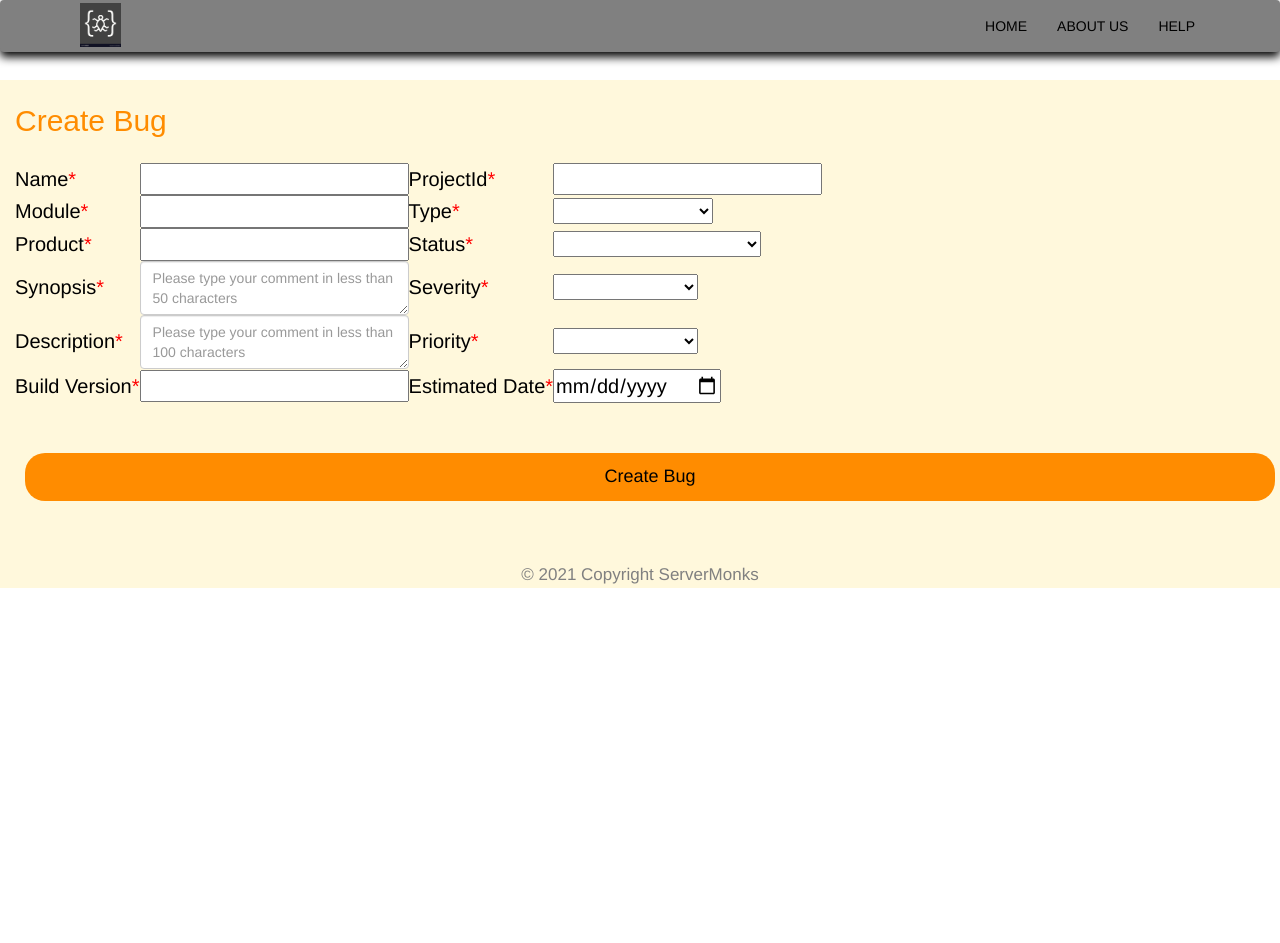
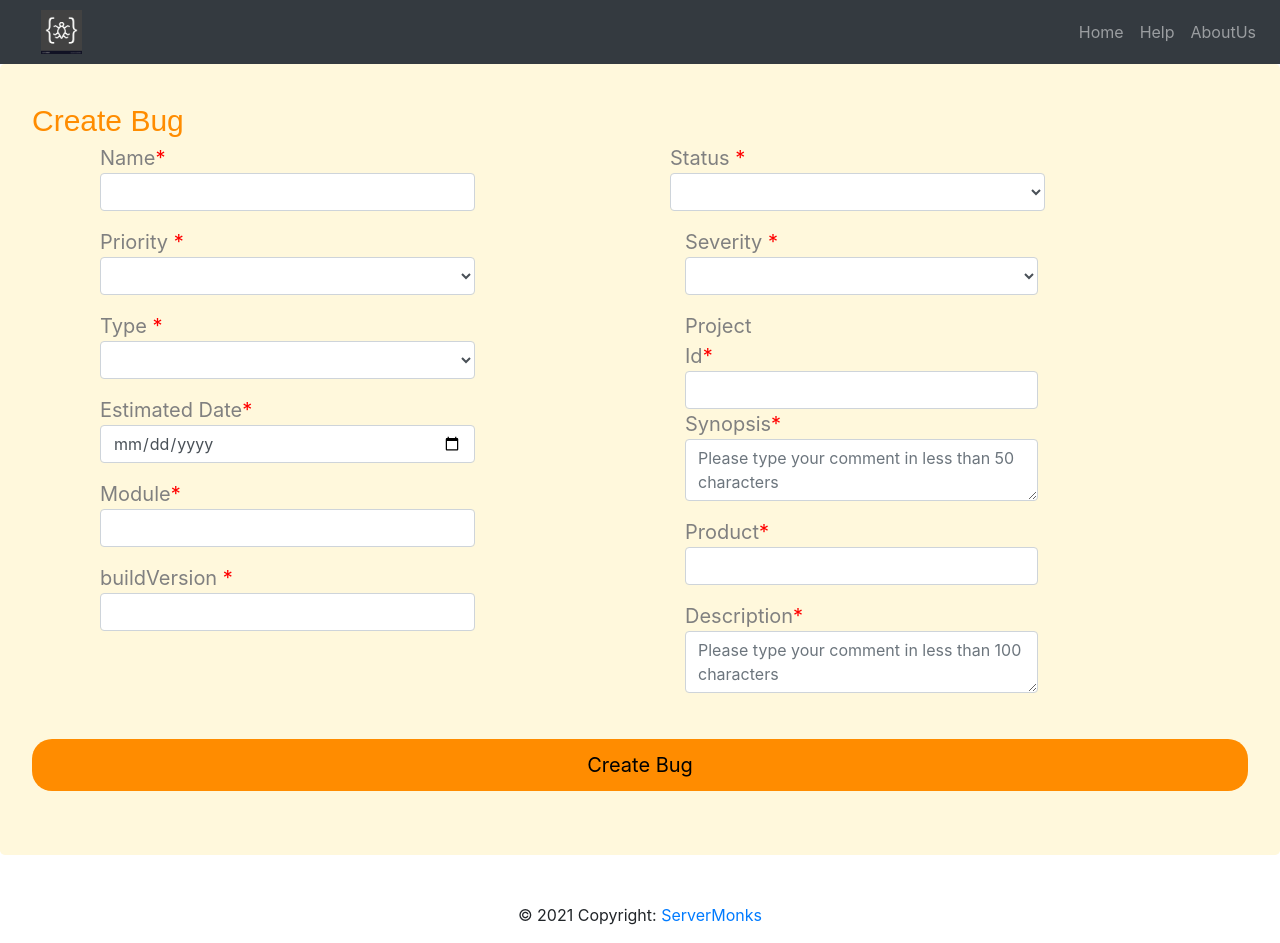
Before and after one commit to IBM-Training1/Angular-BTSComplete, an Angular app: page / in a window 1280 px wide. Before the commit the page ends 800 px from the top, so only its background shows below. Built offline with nearby package versions, Linux system fonts and the light colour scheme.

Commit message:
Changes in UI

```diff
--- a/package.json
+++ b/package.json
@@ -16,6 +16,7 @@
     "@angular/compiler": "~11.2.10",
     "@angular/core": "~11.2.10",
     "@angular/forms": "~11.2.10",
+    "@angular/material": "^11.2.9",
     "@angular/platform-browser": "~11.2.10",
     "@angular/platform-browser-dynamic": "~11.2.10",
     "@angular/router": "~11.2.10",
--- a/src/app/app.module.ts
+++ b/src/app/app.module.ts
@@ -3,7 +3,8 @@ import { BrowserModule } from '@angular/platform-browser';
 import { HttpClientModule } from '@angular/common/http';
 import { AppComponent } from './app.component';
 import { CreateBugComponent } from './create-bug/create-bug.component';
-import {FormsModule} from '@angular/forms'
+import {FormsModule} from '@angular/forms';
+
 @NgModule({
   declarations: [
     AppComponent,
@@ -11,6 +12,7 @@ import {FormsModule} from '@angular/forms'
   ],
   imports: [
     BrowserModule,FormsModule,HttpClientModule
+
   ],
   providers: [],
   bootstrap: [AppComponent]
--- a/src/app/bug.service.ts
+++ b/src/app/bug.service.ts
@@ -9,7 +9,8 @@ export class BugService {
   constructor(private http: HttpClient) { }
   saveBug(bug: Bug) {
     return this.http.post('http://localhost:8081/bug',bug, {
-      headers: { "content-type": 'application/json' }
+      headers: { "content-type": 'application/json' },
+      responseType: "text"
     });
   }
 }
--- a/src/app/create-bug/create-bug.component.css
+++ b/src/app/create-bug/create-bug.component.css
@@ -2,19 +2,17 @@
   margin: 0;
   padding: 0;
 }
-.header
-{
-  height: 10vh;
-}
+
 .navbar-style
 {
   background-color: grey;
 
-  height: auto;
+  height:auto;
   width: auto;
+  font-size:20px;
 
   box-shadow: 0 5px 10px black;
-  text-transform: uppercase;
+
 }
 li a{
   color: #000;
@@ -24,18 +22,16 @@ li a{
   height: 48px;
   padding: 2px 10px;
 }
-.icon-bar
-{
-  background: darkorange;
-}
+
 .para1
 {
   font-size: 30px;
-  margin: 20px 0;
+
   color : darkorange;
   font-family: Arial, Helvetica, sans-serif;
+
 }
-#create
+#createBug
 {
   color: grey;
   font-size: 20px;
@@ -45,26 +41,23 @@ li a{
 
 
 }
-a.btn-first
+.navbar-toggler-icon{
+color:white;
+ background-color: darkorange;
+}
+.btn.btn-first
 {
-  margin: 30px 10px;
-  width: 100%;
-  padding: 10px;
   border-radius: 20px;
   background-color: darkorange;
   color: black;
-  font-size: large;
-}
-a.btn-first:hover {
-  background-color: #09e639;
-}
-.table
-{
-  border: white;
-  height: auto;
-  width: auto;
+  margin: auto;
+  width: 100%;
   padding: 10px;
+
   color: black;
   font-size: 20px;
-
+  border-collapse: collapse;
 }
+.btn-first:hover {
+  background-color: yellow;
+}
--- a/src/app/create-bug/create-bug.component.html
+++ b/src/app/create-bug/create-bug.component.html
@@ -6,66 +6,102 @@
 <meta name="viewport" content="width=device-width, initial-scale=1.0">
 <link rel="stylesheet" type="text/css" href="create-bug.component.css">
 <link rel="stylesheet"
-	href="https://maxcdn.bootstrapcdn.com/bootstrap/3.4.1/css/bootstrap.min.css">
+	href="https://maxcdn.bootstrapcdn.com/bootstrap/4.5.2/css/bootstrap.min.css">
 <script
 	src="https://ajax.googleapis.com/ajax/libs/jquery/3.5.1/jquery.min.js"></script>
 <script
-	src="https://maxcdn.bootstrapcdn.com/bootstrap/3.4.1/js/bootstrap.min.js"></script>
-<title>Create Bug</title>
+	src="https://maxcdn.bootstrapcdn.com/bootstrap/4.5.2/js/bootstrap.min.js"></script>
+	<script
+	src="https://cdnjs.cloudflare.com/ajax/libs/popper.js/1.16.0/umd/popper.min.js"></script>
+
 </head>
 
 <body>
-	<header class="header">
-		<nav class="navbar navbar-style">
+<header>
+	<nav class="navbar navbar-expand-md  bg-dark navbar-dark">
 		<div class="container">
-				<div class="navbar-header">
-					<button type="button" class="navbar-toggle" data-toggle="collapse"
+			<button class="navbar-toggler" type="button" data-toggle="collapse"
 				data-target="#menu">
-						<span class="icon-bar"></span> <span class="icon-bar"></span> <span
-							class="icon-bar"></span>
+				<span class="navbar-toggler-icon"></span>
 			</button>
 			<a href=""><img class="logo" src="assets/img/logo.png"></a>
 		</div>
 		<div class="collapse navbar-collapse" id="menu">
-					<ul class="nav navbar-nav navbar-right">
-						<li><a href="index.html">Home</a></li>
-						<li><a href="aboutUs.html">About Us</a></li>
-						<li><a href="contactUs.html">Help</a></li>
+			<ul class="navbar-nav">
+				<li class="nav-item"><a class="nav-link" href="index.html">Home</a></li>
+				<li class="nav-item" ><a class="nav-link" href="contatUs.html">Help</a></li>
+				<li class="nav-item"><a class="nav-link" href="aboutUs.html">AboutUs</a></li>
+
 			</ul>
-				</div>
 		</div>
 
 	</nav>
 </header>
-	<div class="container" id="create">
-	<form id="createBug">
+	<form id="createBug" class="jumbotron" style="padding-top: 34px">
 		<p class="para1">Create Bug</p>
-		<table class="table">
-			<tr>
-				<td>Name<span style="color:red">*</span></td>
-				<td><input type="text" id="name"  [(ngModel)]='bug.name' name='name' required></td>
-				<td>ProjectId<span style="color:red">*</span></td>
-				<td><input type="text" id="project"  [(ngModel)]='bug.projectId' name='projectId' required></td>
-
-			</tr>
-			<tr>
-				<td>Module<span style="color:red">*</span></td>
-				<td><input type="text" id="module"  [(ngModel)]='bug.module' name='module' required></td>
-				<td>Type<span style="color:red">*</span></td>
-				<td><select id="type"  [(ngModel)]='bug.type' name='type' required>
+		<div class="container">
+			<div class="row">
+				<div class="col">
+					<div class="form-group">
+						<label class="control-label col-sm-3  col-md-offset-4" for="Name">Name<span style="color:red">*</span></label>
+						<div class="col-sm-9">
+							<input type="text" class="form-control" id="name"
+								name="name" [(ngModel)]='bug.name' required>
+						</div>
+					</div>
+					<div class="form-group">
+						<label class="control-label col-sm-3  col-md-offset-4" for="pwd">Priority <span style="color:red">*</span></label>
+						<div class="col-sm-9">
+							<select name="priority" [(ngModel)]='bug.priority' class="form-control" id="Priority">
+							<option value="" disabled selected>Choose value</option>
+								<option value="LOW">LOW</option>
+								<option value="MEDIUM">MEDIUM</option>
+								<option value="HIGH">HIGH</option>
+							</select>
+						</div>
+					</div>
+					<div class="form-group">
+						<label class="control-label col-sm-3  col-md-offset-4 " for="pwd">Type <span style="color:red">*</span></label>
+						<div class="col-sm-9">
+							<select name="type" [(ngModel)]='bug.type' class="form-control" id="type" required>
 								<option value="" disabled selected>Choose value</option>
 								<option value="RUNTIME">RUNTIME</option>
 								<option value="COMPILETIME">COMPILETIME</option>
 								<option value="ARITHMETIC">ARITHMETIC</option>
 								<option value="LOGICAL">LOGICAL</option>
 								<option value="SYNTAX">SYNTAX</option>
-				</select></td>
-			</tr>
-			<tr>
-				<td>Product<span style="color:red">*</span></td>
-				<td><input type="text" id="product"  [(ngModel)]='bug.product' name='product' required></td>
-				<td>Status<span style="color:red">*</span></td>
-				<td><select  id="Status"  [(ngModel)]='bug.status' name='status' required>
+							</select>
+						</div>
+					</div>
+					<div class="form-group">
+						<label class="control-label col-sm-10  col-md-offset-4 " for="pwd">Estimated
+							Date<span style="color:red">*</span>
+						</label>
+						<div class="col-sm-9">
+							<input id="etaid" type="date" [(ngModel)]='bug.eta' name='etz' class="form-control" />
+						</div>
+					</div>
+					<div class="form-group">
+						<label class="control-label col-sm-3 col-md-offset-4" for="pwd">Module<span style="color:red">*</span></label>
+						<div class="col-sm-9">
+							<input type="text" class="form-control" id="module" [(ngModel)]='bug.module'
+								name="module" required>
+						</div>
+					</div>
+					<div class="form-group">
+						<label class="control-label col-sm-10 col-md-offset-4" for="pwd">buildVersion <span style="color:red">*</span></label>
+						<div class="col-sm-9">
+							<input type="text" class="form-control" id="submit" [(ngModel)]='bug.buildVersion'
+								name="buildVersion">
+						</div>
+					</div>
+
+				</div>
+				<div class="col">
+					<div class="form-group">
+						<label class="control-label col-sm-3 col-md-offset-2" for="pwd">Status <span style="color:red">*</span></label>
+						<div class="col-sm-9">
+							<select name="status" class="form-control" [(ngModel)]='bug.status' id="Status">
 								<option value="" disabled selected>Choose value</option>
 								<option value="NEW">NEW</option>
 								<option value="ASSIGNED">ASSIGNED</option>
@@ -82,58 +118,73 @@
 								<option value="WONT_FIX">WONT_FIX</option>
 								<option value="REJECTED">REJECTED</option>
 								<option value="NOT_A_BUG">NOT_A_BUG</option>
-				</select></td>
+							</select>
+						</div>
+					</div>
+					<div class="col">
+						<div class="form-group">
+							<label class="control-label col-sm-3 col-md-offset-2" for="pwd">Severity <span style="color:red">*</span></label>
+							<div class="col-sm-9">
+								<select name="severity" class="form-control" id="severity" [(ngModel)]='bug.severity'>
+								<option value="" disabled selected>Choose value</option>
+									<option value="LOW">LOW</option>
+									<option value="MILD">MILD</option>
+									<option value="SEVERE">SEVERE</option>
+								</select>
+							</div>
+						</div>
+						<div class="form-group">
+							<label class="control-label col-sm-3 col-md-offset-2" for="pwd">Project
+								Id<span style="color:red">*</span>
+							</label>
+							<div class="col-sm-9">
+								<input type="text" class="form-control" id="project" [(ngModel)]='bug.projectId'
+									name="projectId" required>
+							</div>
 
-			</tr>
-			<tr>
-				<td>Synopsis<span style="color:red">*</span></td>
-				<td><textarea minlength="5" maxlength="50" class="form-control"
-                    placeholder="Please type your comment in less than 50 characters" id="synopsis"  [(ngModel)]='bug.synopsis' name='synopsis' required
-                    ></textarea></td>
-				<td>Severity<span style="color:red">*</span></td>
-				<td><select id="severity"  [(ngModel)]='bug.severity' name='severity' required>
-						<option value="" disabled selected>Choose value</option>
-						<option value="SEVERE">SEVERE</option>
-						<option value="MILD">MILD</option>
-						<option value="LOW">LOW</option>
-				</select></td>
-			</tr>
-			<tr>
-				<td>Description<span style="color:red">*</span></td>
-				<td><textarea minlength="5" maxlength="100" class="form-control"
-                    placeholder="Please type your comment in less than 100 characters" required   [(ngModel)]='bug.description' name='description' id="description"
-                    ></textarea></td>
-				<td>Priority<span style="color:red">*</span></td>
-				<td><select name="Priority"   [(ngModel)]='bug.priority' name='priority'  id="Priority"  required>
-						<option value="" disabled selected>Choose value</option>
-						<option value="HIGH">HIGH</option>
-						<option value="MEDIUM">MEDIUM</option>
-						<option value="LOW">LOW</option>
-				</select></td>
-			</tr>
-			<tr>
-				<td>Build Version<span style="color:red">*</span></td>
-				<td><input id="submit"  [(ngModel)]='bug.buildVersion' name='buildVersion'></td>
-				<td>Estimated Date<span style="color:red">*</span></td>
-				<td><input type="date"  [(ngModel)]='bug.eta' name='eta' id="etaid"></td>
-			</tr>
-		</table>
-		<table width="100%">
-		<tr>
-		<td></td>
-		<td><a class="btn btn-first" (click)='saveBug()' href="#">Create Bug</a></td>
-		<td></td>
-		</tr>
-		</table>
-
-</form>
-<br>
-            <footer class="page-footer font-small blue"  id="footer">
-
-        <div class="footer-copyright text-center py-3"><small>© 2021 Copyright ServerMonks</small>
+							<div class="form-group">
+								<label class="control-label col-sm-3 col-md-offset-2" for="pwd">Synopsis<span style="color:red">*</span></label>
+								<div class="col-sm-9">
+									<textarea minlength="5" maxlength="50" class="form-control"
+                    placeholder="Please type your comment in less than 50 characters" id="synopsis"  [(ngModel)]='bug.synopsis' name="synopsis" required
+                    rows="2"></textarea>
+								</div>
+							</div>
+							<div class="form-group">
+								<label class="control-label col-sm-3 col-md-offset-2" for="pwd">Product<span style="color:red">*</span></label>
+								<div class="col-sm-9">
+									<input type="text" class="form-control" id="product" [(ngModel)]='bug.product'
+										 name="product" required>
+								</div>
+							</div>
+							<div class="form-group">
+								<label class="control-label col-sm-3 col-md-offset-4" for="pwd">Description<span style="color:red">*</span></label>
+								<div class="col-sm-9">
+									<textarea minlength="5" maxlength="100" class="form-control"
+                    placeholder="Please type your comment in less than 100 characters" id="description" [(ngModel)]='bug.description' name="description" required
+                    rows="2"></textarea>
+								</div>
+							</div>
 
 						</div>
+					</div>
+				</div>
+			</div>
+		</div>
+		<br>
+		<button (click)="saveBug()" type="Submit"
+			class="btn btn-first" >Create Bug</button>
+	</form>
 
+	<!-- Footer -->
+	<div>
+		<footer class="page-footer font-small blue">
+
+			<div class="col-lg-12 col-md-12 text-center">
+				<div class="footer-copyright text-center py-3">
+					© 2021 Copyright: <a href="http://localhost:8081/index.html">ServerMonks</a>
+				</div>
+			</div>
 		</footer>
 	</div>
 
```
Also changed, not shown: 1 other file (tests, documents, lock files or other folders). Lines whose indentation alone changed are shown as unchanged.
